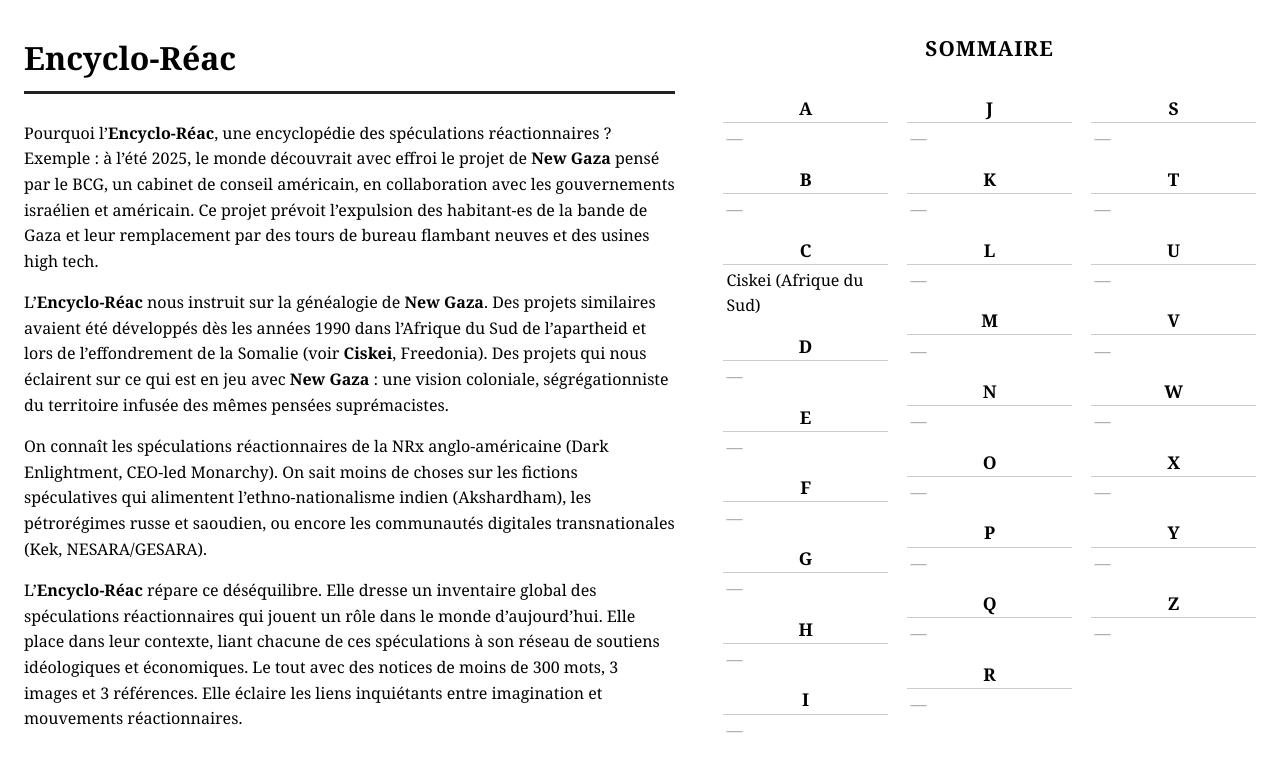
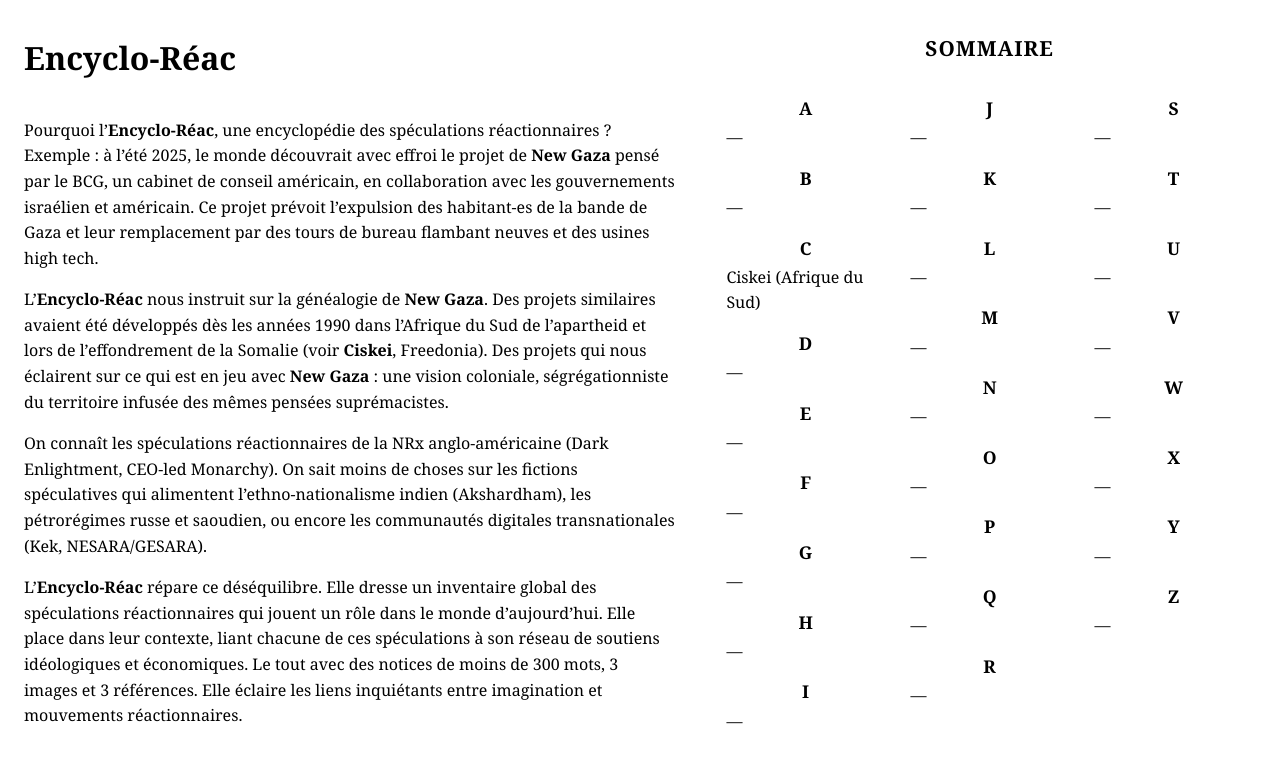
Before and after one commit to encycloreac/encycloreac.github.io, a Jekyll site: the page built from index.html, in a window 1280 px wide. Shown: the top 772 px of the page. Built offline with Jekyll 4.4.1, drawn with Linux system fonts in a browser that asks for light colours.

Commit message:
Add files via upload

```diff
--- a/assets/css/style.css
+++ b/assets/css/style.css
@@ -35,7 +35,6 @@
 .home-container h2 {
   font-size: 2rem;
   margin-top: 0;
-  border-bottom: 3px solid #222;
   padding-bottom: 0.5rem;
 }
 
@@ -68,7 +67,6 @@
   display: block;
   margin: 0.8rem 0 0.2rem 0;
   font-size: 1.1rem;
-  border-bottom: 1px solid #ccc;
 }
 
 .entry-item {
@@ -83,11 +81,6 @@
 
 .entry-item a:hover {
   text-decoration: underline;
-}
-
-.entry-item.empty {
-  color: #999;
-  font-style: italic;
 }
 
 @media (max-width: 800px) {
```
